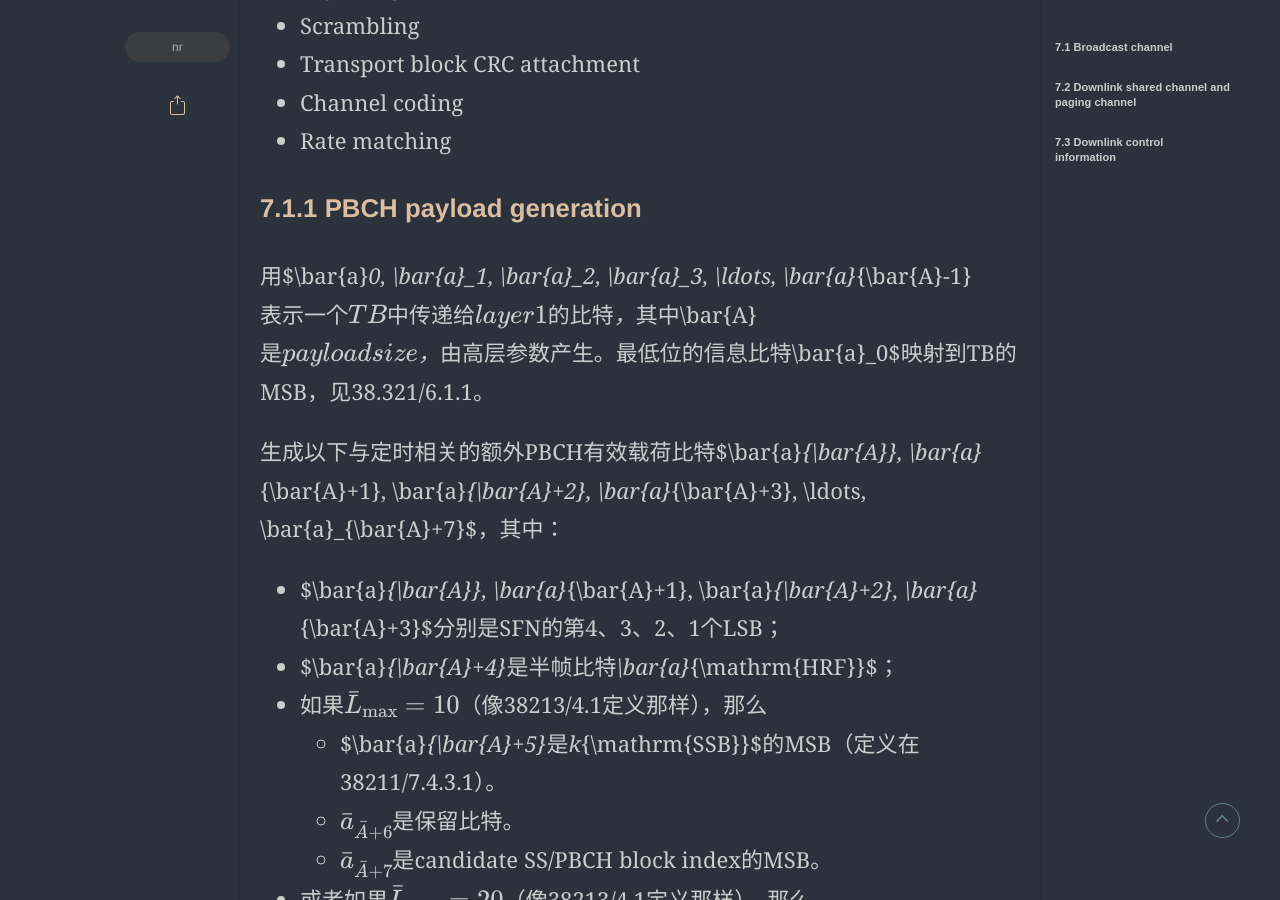
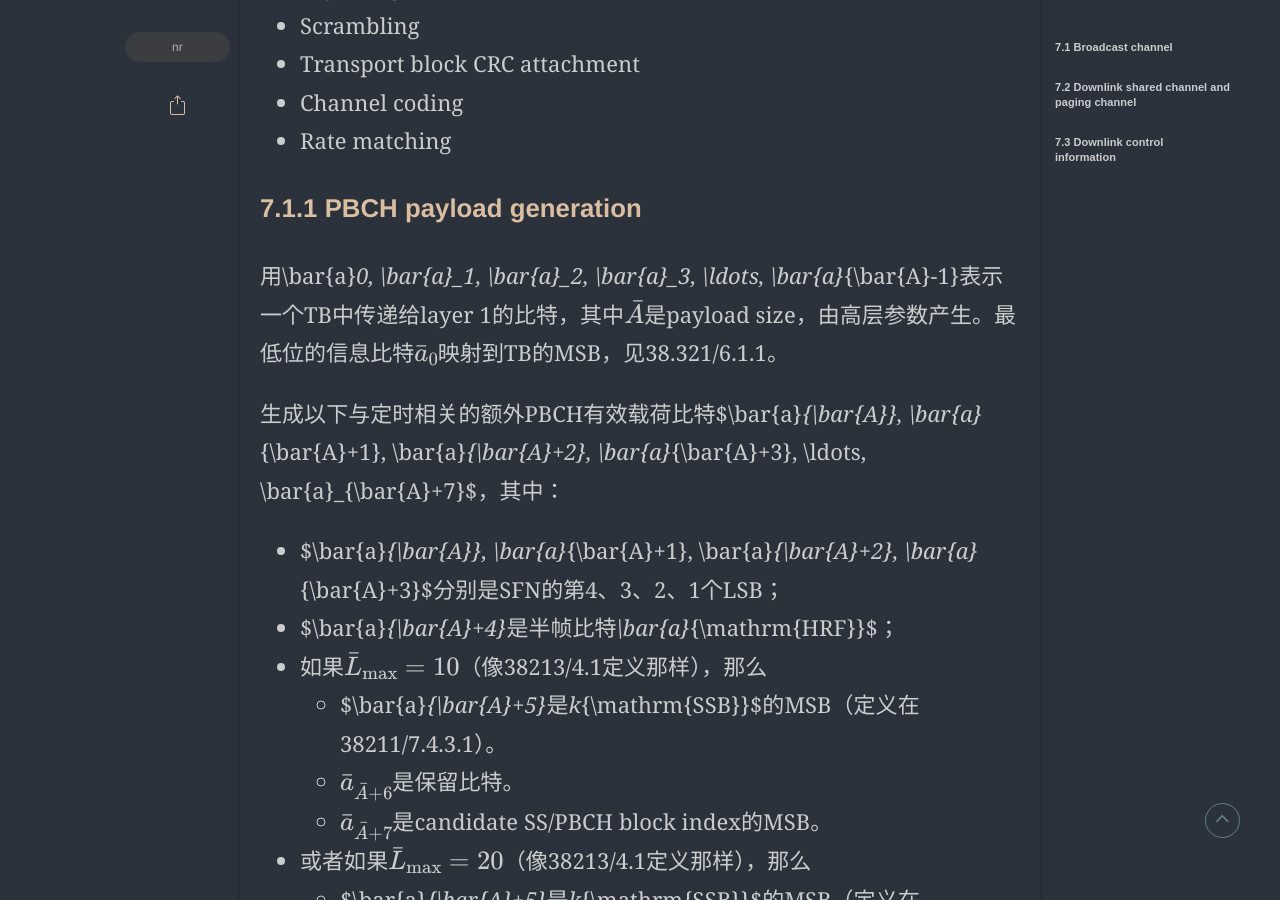
Before and after one commit to Monkey-D-Dragon/Monkey-D-Dragon.github.io, a Jekyll site: the page built from _posts/2023-04-30-38212-h40.md, in a window 1280 px wide and 900 px high, scrolled down 1065 px. Built offline with Jekyll 4.4.1, drawn with Linux system fonts in a browser that asks for light colours; some web fonts are replaced; formulas are drawn with MathJax 3.

Commit message:
Update 2023-04-30-38212-h40.md

```diff
--- a/_posts/2023-04-30-38212-h40.md
+++ b/_posts/2023-04-30-38212-h40.md
@@ -38,7 +38,7 @@ toc: yes # leave empty or erase for no TOC
 
 ### 7.1.1 PBCH payload generation
 
-用\$\bar{a}_0, \bar{a}_1, \bar{a}_2, \bar{a}_3, \ldots, \bar{a}_{\bar{A}-1}$表示一个TB中传递给layer 1的比特，其中$\bar{A}$是payload size，由高层参数产生。最低位的信息比特$\bar{a}_0$映射到TB的MSB，见38.321/6.1.1。
+用\bar{a}_0, \bar{a}_1, \bar{a}_2, \bar{a}_3, \ldots, \bar{a}_{\bar{A}-1}表示一个TB中传递给layer 1的比特，其中$\bar{A}$是payload size，由高层参数产生。最低位的信息比特$\bar{a}_0$映射到TB的MSB，见38.321/6.1.1。
 
 生成以下与定时相关的额外PBCH有效载荷比特$\bar{a}_{\bar{A}}, \bar{a}_{\bar{A}+1}, \bar{a}_{\bar{A}+2}, \bar{a}_{\bar{A}+3}, \ldots, \bar{a}_{\bar{A}+7}$，其中：
 
```
